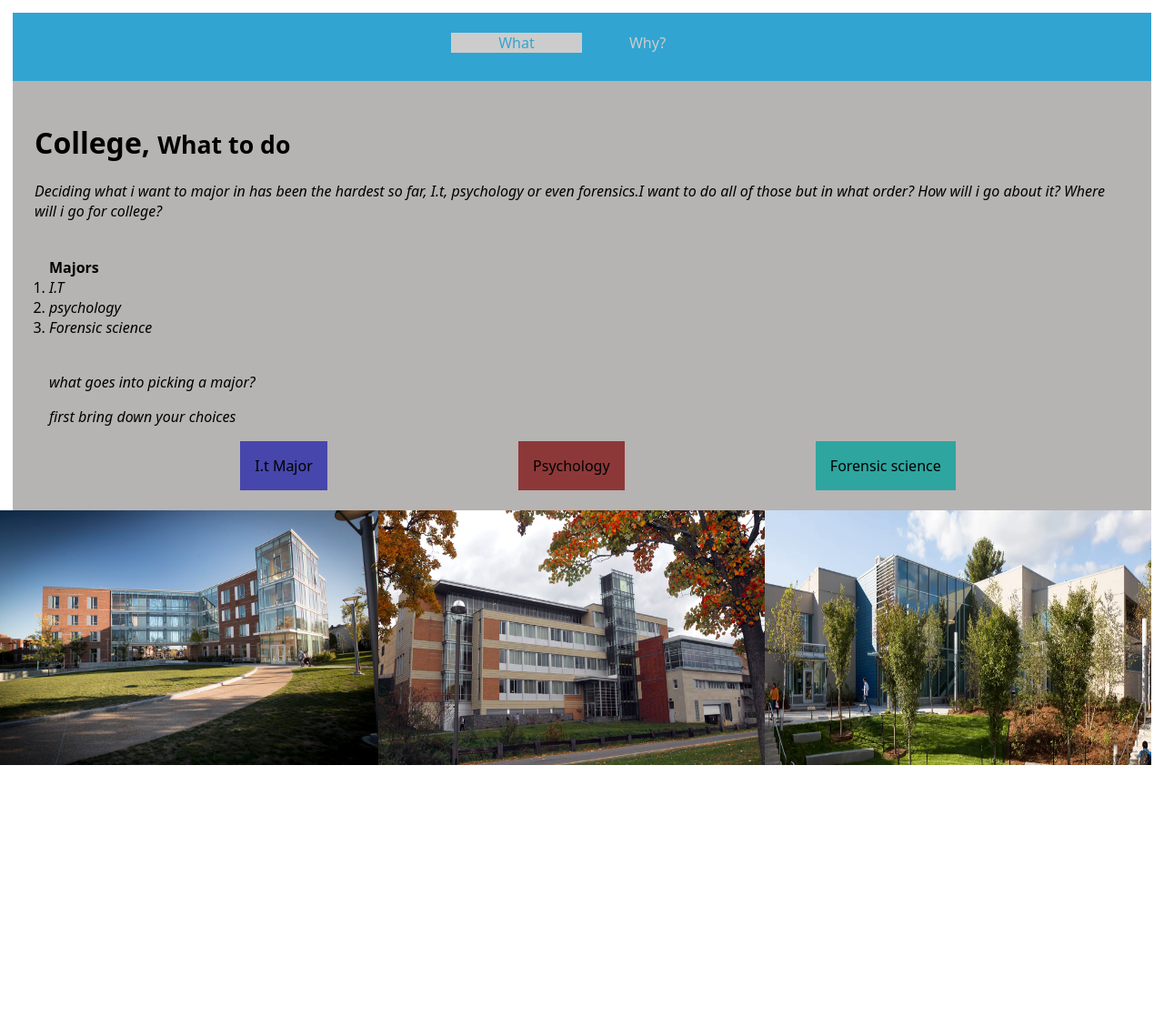
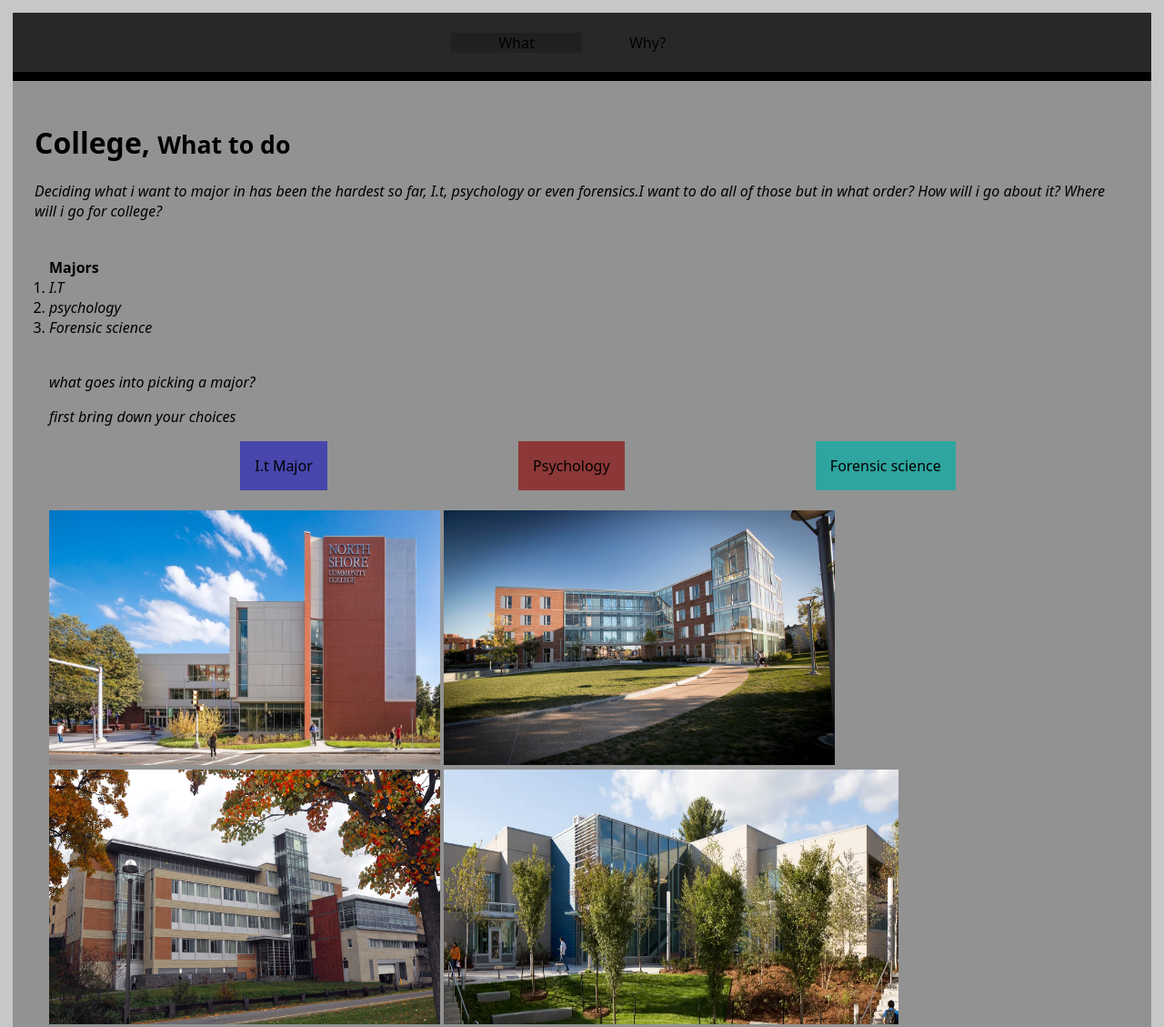
Before and after one commit to Franklin188768/College-Website, a website: page index.html in a window 1280 px wide. Shown: the top 1129 px of the page at 91% size. Before the commit the page ends 857 px from the top, so only its background shows below. Drawn offline with Linux system fonts and the light colour scheme.

Commit message:
newer changes, get rid of bad code,want new menu

```diff
--- a/index.html
+++ b/index.html
@@ -1,6 +1,7 @@
-<div style="background-color: rgb(182, 179, 179);">
+<div style="background-color: rgba(15, 15, 15, 0.288);">
    <!DOCTYPE html>
    <html lang="en">
+
    <head>
       <title> What? </title>
       <meta charset="UTF-8" />
@@ -9,12 +10,12 @@
       <script type="module" src="script.js"></script>
       <script src="https://kit.fontawesome.com/c21d4dc2a2.js" crossorigin="anonymous"></script>
    </head>
+
    <body>
       <nav>
          <style>
             nav {
-               background: color #32a4d1;
-
+               background: color #202020;
             }
          </style>
          <a href="/" aria-current="page">What</a>
@@ -54,7 +55,8 @@
          </p>
          <p>
             <b>
-           <i> </b> first bring down your choices </p> </i>
+               <i> </b> first bring down your choices
+         </p> </i>
          <div class="homepagegrid">
             <div id="box1">I.t Major</div>
             <div id="box2">Psychology</div>
@@ -62,12 +64,12 @@
          </div>
          <br>
          <div id="collegeimage">
-            <img src="/images/thumbsup.png.png" width="192px" height="280px" />
-            <img src="images/Northshorecc image.jpg" width="425px" height=280px />
-            <img src="/images/salem state image.jpg" width="425px" height="280px" />
-            <img src="/images/holyokecc.png" width="425px" height="280px " />
-            <img src="images/cropped-Berkshire_CampusPhoto_NBBJ_BCC-0011.webp" width="425px" height="280px" />
+            <img src="images/Northshorecc image.jpg" width="430px" height=280px />
+            <img src="/images/salem state image.jpg" width="430px" height="280px" />
+            <img src="/images/holyokecc.png" width="430px" height="280px " />
+            <img src="images/cropped-Berkshire_CampusPhoto_NBBJ_BCC-0011.webp" width="500px" height="280px" />
          </div>
          </main>
    </body>
+
    </html
--- a/styles.css
+++ b/styles.css
@@ -6,7 +6,7 @@ body {
   margin: 14;
   font-family: system-ui, sans-serif;
   color: rgb(0, 0, 0);
-  background-color: white;
+  background-color: #00000038;
 
 }
 
@@ -17,8 +17,8 @@ nav {
   justify-content: center;
   padding: 1.35rem;
   gap: 8 rem;
-  border-bottom: solid 10px #32a4d1;
-  background-color: #32a4d1;
+  border-bottom: solid 10px #000000;
+  background-color: #000000b9;
 }
 
 nav a {
@@ -26,17 +26,17 @@ nav a {
   min-width: 9rem;
   padding: 1.5 rem;
   border-radius: 5 rem;
-  border: solid 33 #32a4d1;
+  border: solid 33 #000000;
   text-align: center;
   text-decoration: none;
-  color: #cccccc;
+  color: #000000;
   gap: 8rem;
 }
 
 nav a[aria-current='page'] {
 
-color: #32a4d1;
-  background-color: #cccccc;
+  color: #000000;
+  background-color: #00000036;
 }
 
 main {
@@ -50,7 +50,7 @@ h1 {
 }
 
 .homepagegrid {
-  display:flex;
+  display: flex;
   flex-direction: row;
   justify-content: space-evenly;
   align-items: center;
@@ -62,17 +62,19 @@ h1 {
   padding: 1rem;
   background-color: rgb(70, 70, 172);
 }
+
 #box2 {
   padding: 1rem;
   background-color: rgb(141, 56, 56);
 }
+
 #box3 {
   padding: 1rem;
   background-color: rgb(47, 165, 159);
 }
-#collegeimage{
-  display: flex;
-  flex-direction: row;
+
+#collegeimage {
+  display: inline-block row;
   justify-content: right;
   margin-top: 0rem;
   box-sizing: content-box 20rem;
```
Also changed, not shown: page2.html (+7 -5 lines), images/planning pic.webp (added).
